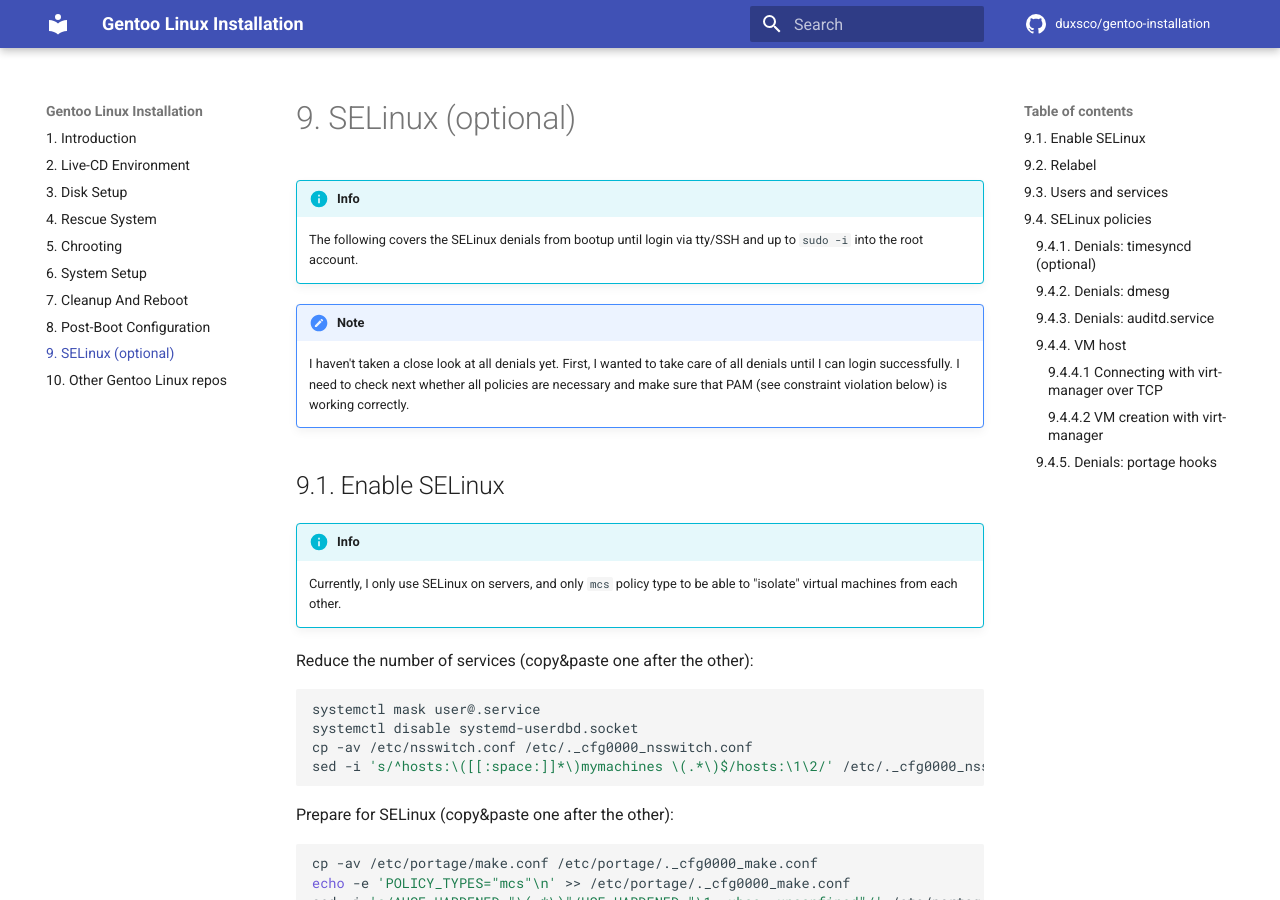
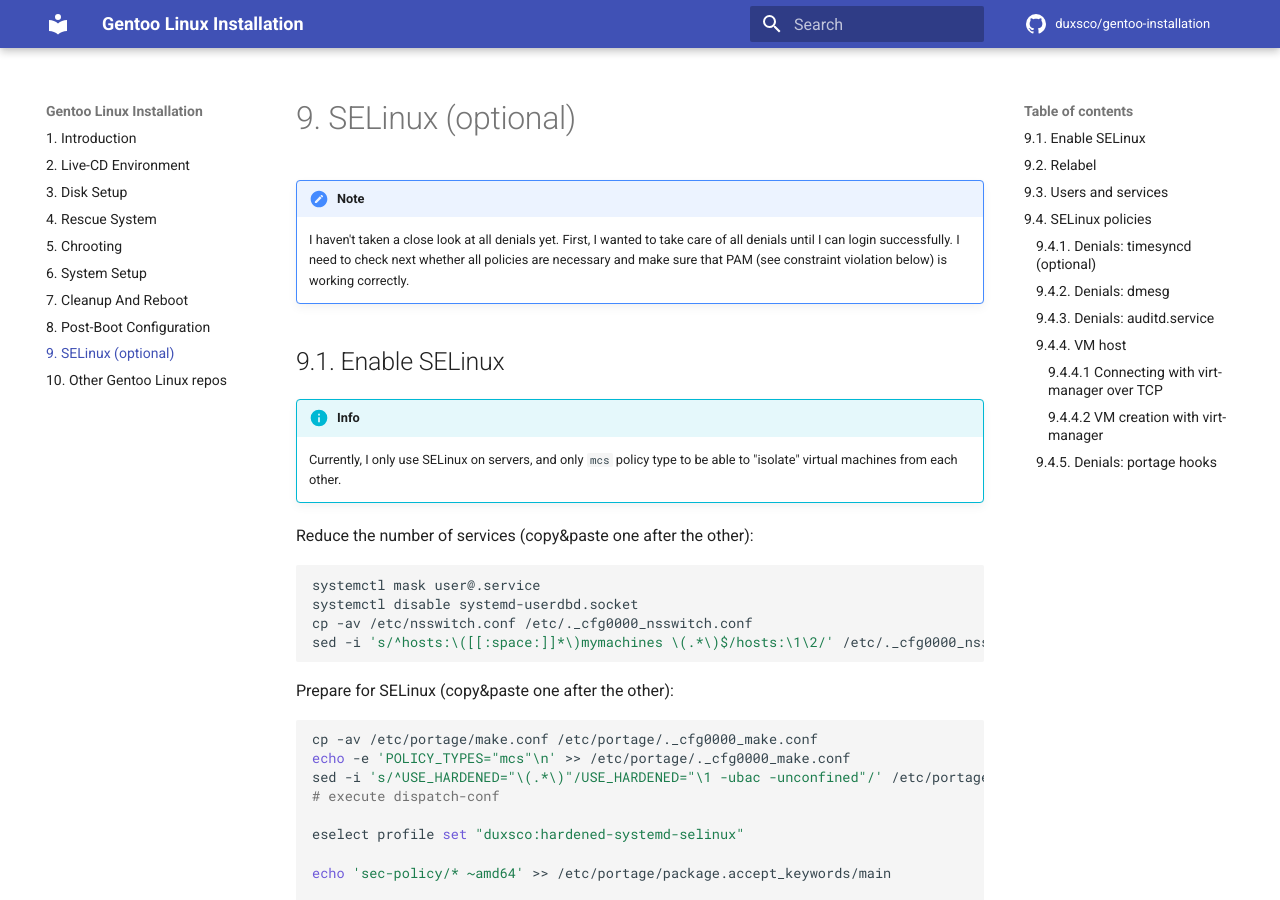
Before and after one commit to duxsco/gentoo-installation, an MkDocs documentation site: the page built from docs/selinux.md, in a window 1280 px wide and 900 px high. Built offline with MkDocs 1.6.1 and Material for MkDocs 9.7.7, drawn with Linux system fonts in a browser that asks for light colours; comment, search, counter and statistics services are not loaded.

Commit message:
Remove admonition

```diff
--- a/docs/selinux.md
+++ b/docs/selinux.md
@@ -1,6 +1,3 @@
-!!! info
-    The following covers the SELinux denials from bootup until login via tty/SSH and up to `sudo -i` into the root account.
-
 !!! note
     I haven't taken a close look at all denials yet. First, I wanted to take care of all denials until I can login successfully. I need to check next whether all policies are necessary and make sure that PAM (see constraint violation below) is working correctly.
 
```
